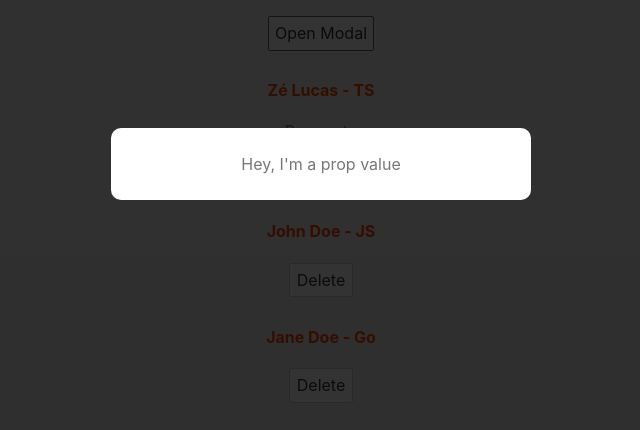
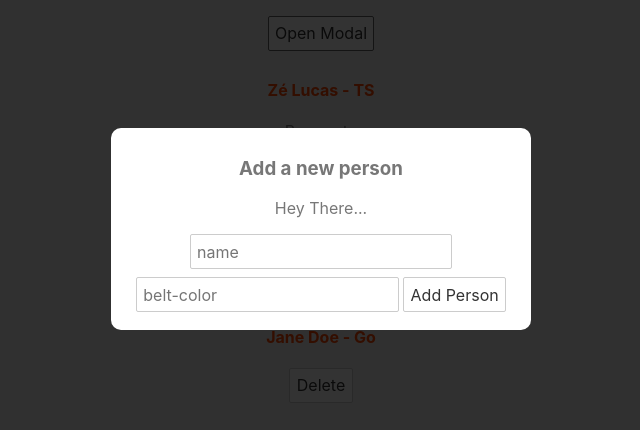
Before and after one commit to joselucassr/SvelteCrashCourseNetNinja, a Svelte app: page / in a window 1280 px wide. Both pictures are taken after a click on the button "Open Modal". Shown: the top 430 px of the page, without its empty margins (319-959 px from the left). Built offline with nearby package versions, Linux system fonts and the light colour scheme.

Commit message:
Intro to slots with named slots.

```diff
--- a/src/App.svelte
+++ b/src/App.svelte
@@ -19,12 +19,17 @@
   };
 </script>
 
-<Modal
-  on:click={toggleModal}
-  message="Hey, I'm a prop value"
-  {isPromo}
-  {showModal}
-/>
+<Modal on:click={toggleModal} {isPromo} {showModal}>
+  <!-- <h3>Add a new person</h3> -->
+  <form action="">
+    <input type="text" placeholder="name" />
+    <input type="text" placeholder="belt-color" />
+    <button>Add Person</button>
+  </form>
+  <div slot="title">
+    <h3>Add a new person</h3>
+  </div>
+</Modal>
 <main>
   <button on:click|once={toggleModal}>Open Modal</button>
 
--- a/src/Modal.svelte
+++ b/src/Modal.svelte
@@ -4,7 +4,6 @@
   // preventDefault - prevent the default action (run e.preventDefault())
   // self - only fires the event if the clicked element is the target
 
-  export let message = 'Default message';
   export let isPromo = false;
   export let showModal = false;
 </script>
@@ -12,7 +11,9 @@
 {#if showModal}
   <div on:click|self class="backdrop" class:promo={isPromo}>
     <div class="modal">
-      <p>{message}</p>
+      <slot name="title" />
+      <p>Hey There...</p>
+      <slot />
     </div>
   </div>
 {/if}
```
